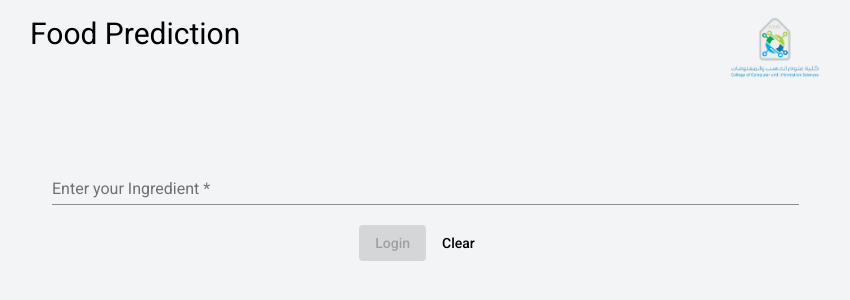
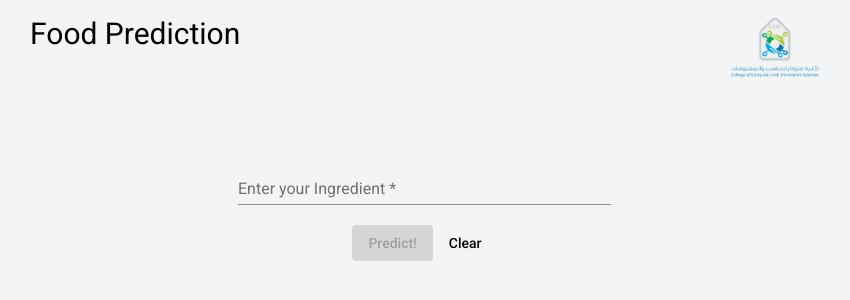
Before and after one commit to Ahmed-Alsardi/food-prediction-frontend, an Angular app: page / in a window 1280 px wide. Shown: the top 300 px of the page, without its empty margins (215-1065 px from the left). Built offline with nearby package versions, Linux system fonts and the light colour scheme.

Commit message:
Adding service to retrieve prediction from backend

```diff
--- a/src/app/app.module.ts
+++ b/src/app/app.module.ts
@@ -10,6 +10,7 @@ import { ReactiveFormsModule } from "@angular/forms";
 import { CommonModule } from "@angular/common";
 import { LayoutModule } from "@angular/cdk/layout";
 import {MatButtonModule} from "@angular/material/button";
+import {HttpClientModule} from "@angular/common/http";
 
 @NgModule({
 
@@ -25,7 +26,8 @@ import {MatButtonModule} from "@angular/material/button";
     ReactiveFormsModule,
     MatFormFieldModule,
     MatInputModule,
-    MatButtonModule
+    MatButtonModule,
+    HttpClientModule
   ],
   providers: [],
   bootstrap: [AppComponent]
--- a/src/app/food-prediction/food-prediction.component.html
+++ b/src/app/food-prediction/food-prediction.component.html
@@ -1,6 +1,6 @@
 <div class="p-20">
   <form [formGroup]="form" (ngSubmit)="onSubmit()"
-  class="flex flex-col w-2/3 mx-auto">
+  class="flex flex-col w-1/3 mx-auto max-w-6xl">
     <mat-form-field>
       <mat-label>Enter your Ingredient</mat-label>
       <input matInput type="text" autocomplete="off" formControlName="prediction">
@@ -10,12 +10,9 @@
     </mat-form-field>
     <div class="flex justify-center">
       <button type="submit" [disabled]="form.invalid" mat-raised-button color="accent"
-              class="mx-8">Login</button>
+              class="mx-8">Predict!</button>
       <button mat-button (click)="clear()">Clear</button>
     </div>
-
-
-
 
 
   </form>
--- a/src/app/food-prediction/food-prediction.component.ts
+++ b/src/app/food-prediction/food-prediction.component.ts
@@ -1,5 +1,6 @@
 import { Component, OnInit } from '@angular/core';
 import {FormBuilder, FormGroup, Validators} from "@angular/forms";
+import {FoodApiService} from "../services/food-api.service";
 
 @Component({
   selector: 'food-prediction',
@@ -9,7 +10,7 @@ import {FormBuilder, FormGroup, Validators} from "@angular/forms";
 export class FoodPredictionComponent implements OnInit {
 
   form!: FormGroup
-  constructor(private fb: FormBuilder) { }
+  constructor(private fb: FormBuilder, private foodAPI: FoodApiService) { }
 
   ngOnInit(): void {
     this.form = this.fb.group({
@@ -22,7 +23,8 @@ export class FoodPredictionComponent implements OnInit {
   }
 
   onSubmit() {
-
+    const ingredient = this.prediction?.value
+    this.foodAPI.predict(ingredient)
   }
 
   clear() {
--- /dev/null
+++ b/src/app/services/food-api.service.ts
@@ -0,0 +1,23 @@
+import {Injectable} from '@angular/core';
+import {HttpClient} from "@angular/common/http";
+
+@Injectable({
+  providedIn: 'root'
+})
+export class FoodApiService {
+
+  url = "http://localhost:8000/predict"
+
+  constructor(private http: HttpClient) {
+  }
+
+  predict(ingredient: string) {
+    this.http.get(this.url, {
+      params: {
+        ingredient: ingredient
+      }
+    })
+      .subscribe(res => console.log(res))
+
+  }
+}
```
Also changed, not shown: 1 other file (tests, documents, lock files or other folders).
